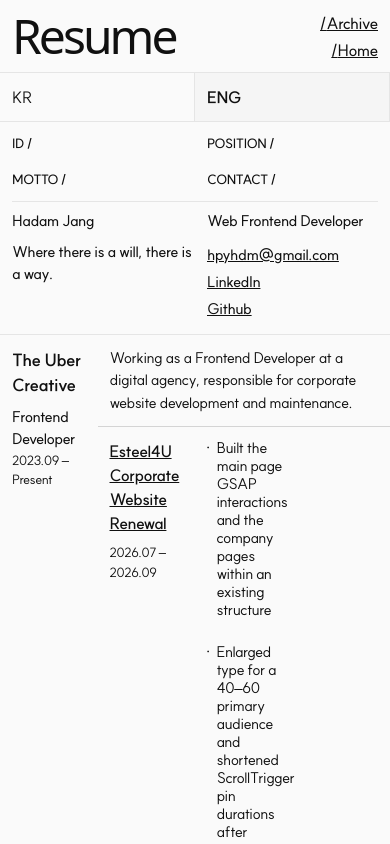
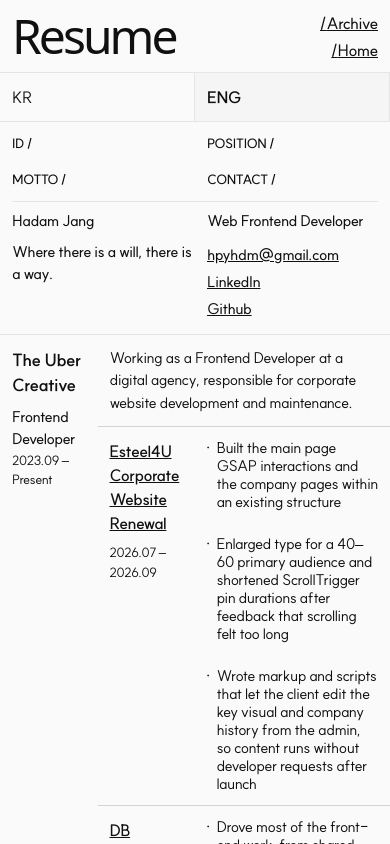
Before and after one commit to hpyhdm/hpyhdm, a Next.js app: page /resume in a window 390 px wide. Shown: the top 844 px of the page. Built offline with nearby package versions, Linux system fonts and the light colour scheme; a web font is replaced by a local one.

Commit message:
fix(resume): make ProjectRow items responsive

```diff
--- a/src/components/Career/ProjectRow.module.scss
+++ b/src/components/Career/ProjectRow.module.scss
@@ -58,4 +58,10 @@
       left: 0;
     }
   }
+
+  @include media(false, tablet) {
+    li {
+      width: 100%;
+    }
+  }
 }
```
